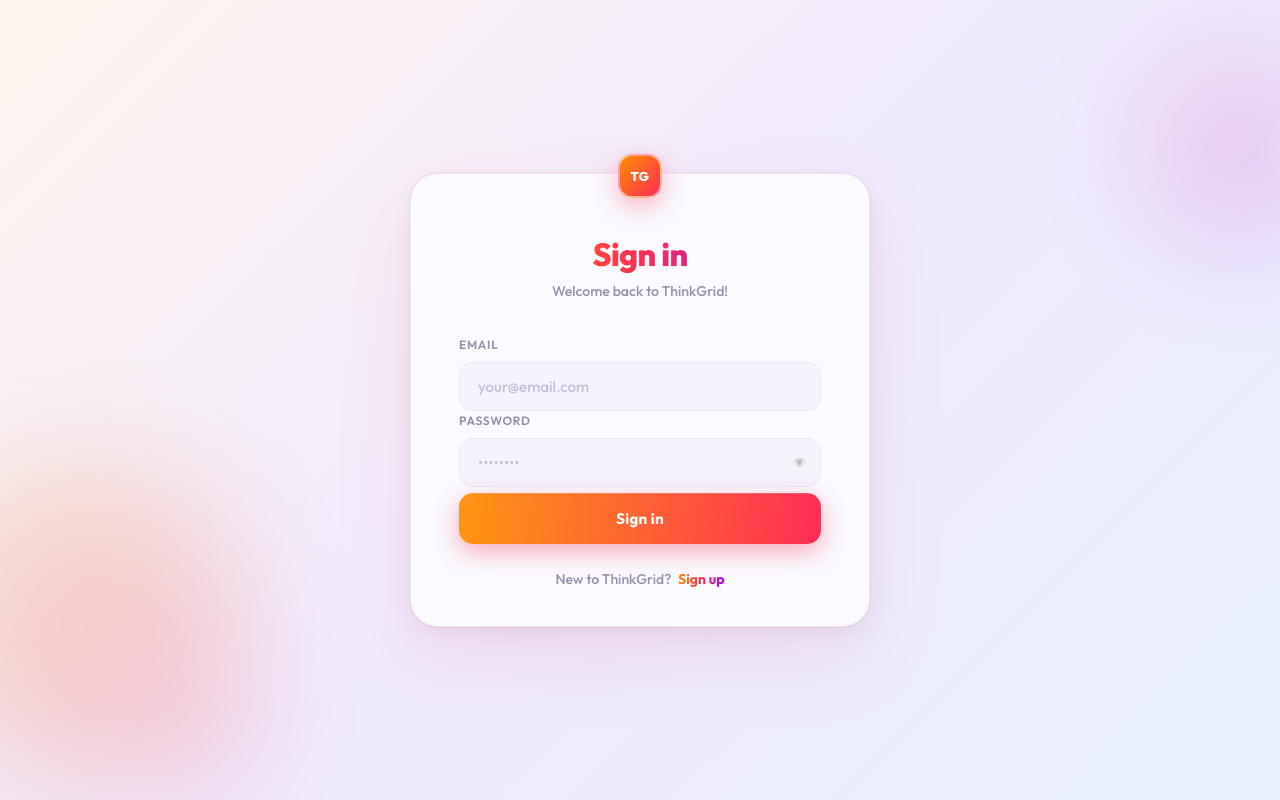
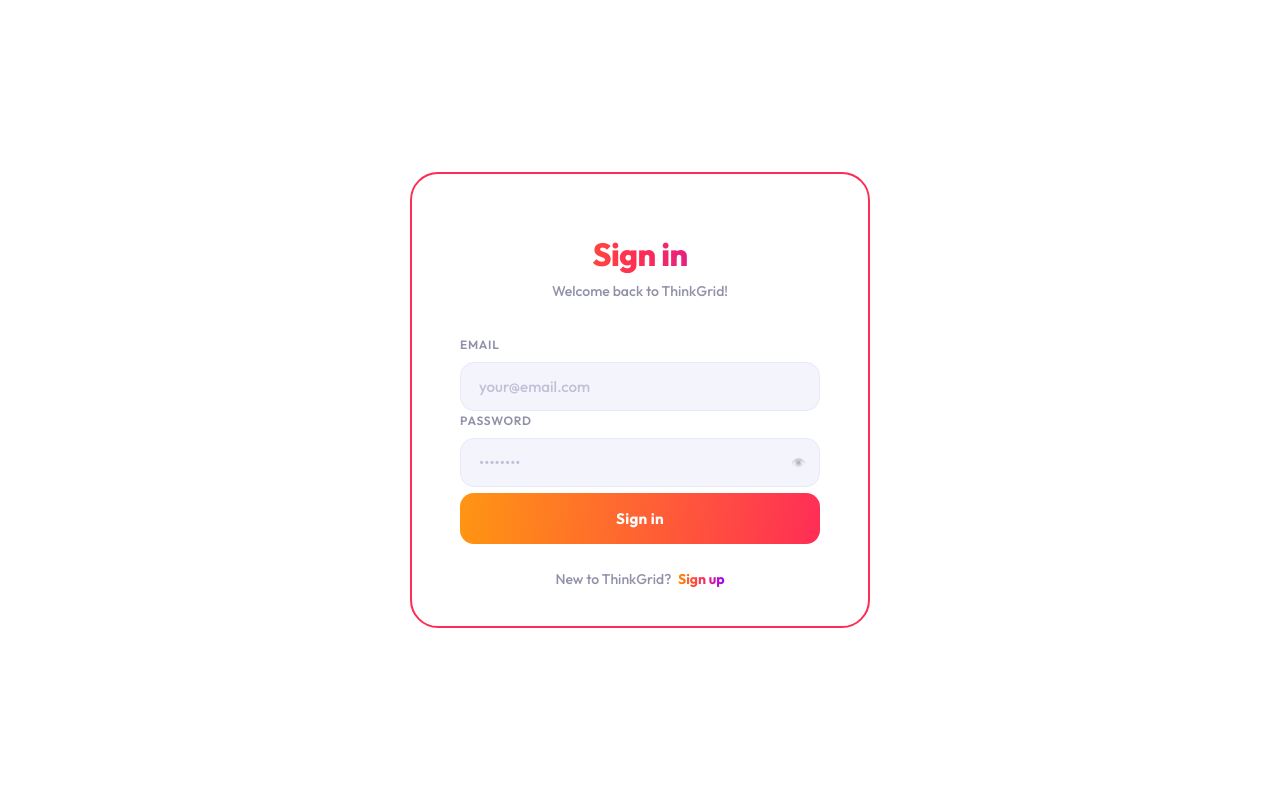
Before and after one commit to Akhila-bilwadala/thinkgrid, a React (Vite) app: page / in a window 1280 px wide. Built offline with nearby package versions, Linux system fonts and the light colour scheme; no server answers.

Commit message:
Update src/pages/Auth.css

```diff
--- a/src/pages/Auth.css
+++ b/src/pages/Auth.css
@@ -3,7 +3,7 @@
     position: relative;
     width: 100vw;
     min-height: 100vh;
-    background: linear-gradient(135deg, #FFF5EE 0%, #F0EAFF 50%, #E8F0FF 100%);
+    background: #ffffff;
     display: flex;
     align-items: center;
     justify-content: center;
@@ -13,13 +13,8 @@
     font-family: 'Outfit', sans-serif;
 }
 
-/* ── Animated background orbs ── */
 .auth-blob {
-    position: absolute;
-    border-radius: 50%;
-    pointer-events: none;
-    filter: blur(60px);
-    animation: orb-drift 8s ease-in-out infinite alternate;
+    display: none;
 }
 
 .auth-blob-tl {
@@ -68,14 +63,11 @@
     z-index: 2;
     width: 100%;
     max-width: 460px;
-    background: #FAFAFF;
+    background: #ffffff;
     border-radius: 28px;
     padding: 44px 48px 36px;
-    border: 1px solid rgba(0, 0, 0, 0.06);
-    box-shadow:
-        0 0 0 1px rgba(255, 45, 85, 0.08),
-        0 32px 80px rgba(255, 45, 85, 0.1),
-        0 8px 24px rgba(0, 0, 0, 0.06);
+    border: 2px solid #FF2D55;
+    box-shadow: none;
     animation: auth-rise 0.5s cubic-bezier(0.16, 1, 0.3, 1) both;
 }
 
@@ -86,24 +78,7 @@
 
 /* Logo chip */
 .auth-card-new::before {
-    content: 'TG';
-    position: absolute;
-    top: -20px;
-    left: 50%;
-    transform: translateX(-50%);
-    width: 44px;
-    height: 44px;
-    background: linear-gradient(135deg, #FF8C00, #FF2D55);
-    border-radius: 14px;
-    display: flex;
-    align-items: center;
-    justify-content: center;
-    font-size: 0.8rem;
-    font-weight: 800;
-    color: #fff;
-    letter-spacing: 0.5px;
-    box-shadow: 0 8px 24px rgba(255, 45, 85, 0.35);
-    border: 2px solid rgba(255,255,255,0.5);
+    display: none;
 }
 
 /* ── Header ── */
@@ -252,9 +227,7 @@
     cursor: pointer;
     letter-spacing: 0.02em;
     transition: all 0.22s ease;
-    box-shadow:
-        0 8px 24px rgba(255, 45, 85, 0.4),
-        inset 0 1px 0 rgba(255,255,255,0.15);
+    box-shadow: none;
     position: relative;
     overflow: hidden;
 }
@@ -271,9 +244,7 @@
 .btn-auth-submit:hover:not(:disabled) {
     background-position: right center;
     transform: translateY(-2px);
-    box-shadow:
-        0 16px 36px rgba(155, 0, 255, 0.4),
-        inset 0 1px 0 rgba(255,255,255,0.15);
+    box-shadow: none;
 }
 
 .btn-auth-submit:active:not(:disabled) {
```
